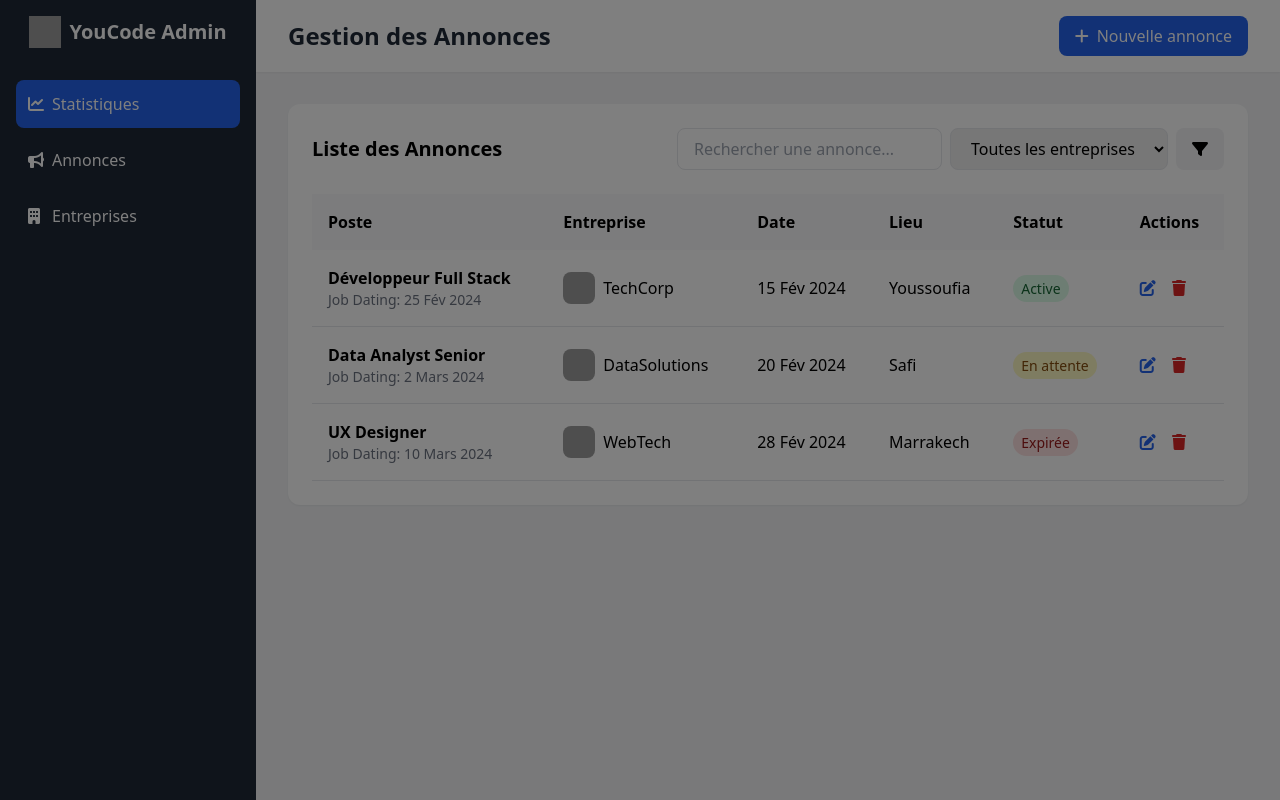
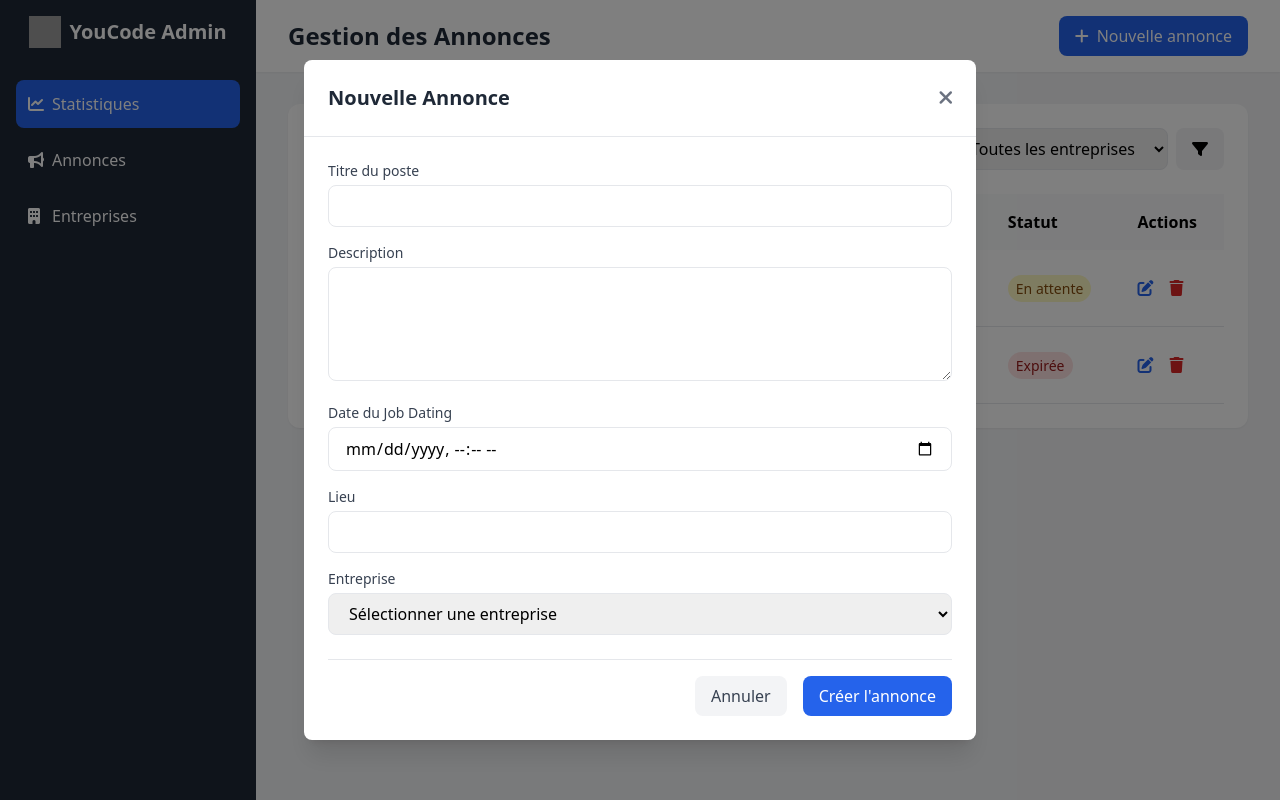
Before and after one commit to issam-mhj/JobDating, a PHP site: template app/views/announcements.twig in a window 1280 px wide, after a click on "Nouvelle annonce". Run offline with PHP 8.4, Linux system fonts and the light colour scheme; the template is opened without the code that fills it, so the values that code supplies are empty; some libraries are stand-ins or nearby versions; grey boxes are pictures that could not be loaded.

Commit message:
JD-3 JD-4 fixing conflicts and bugs from mins.

```diff
--- a/app/controllers/back/AdminController.php
+++ b/app/controllers/back/AdminController.php
@@ -5,6 +5,7 @@ use App\Core\Session;
 use App\Core\View;
 use App\Core\Logger;
 use App\Models\User;
+
 
 class AdminController extends Controller {
     public function index()
--- a/app/controllers/back/AnnouncementsController.php
+++ b/app/controllers/back/AnnouncementsController.php
@@ -11,10 +11,13 @@ class AnnouncementsController extends Controller {
 
 
     public function index() {
+        // $this->create();
 
 
         $announncements = Announncements::all();
-        return view::render('announcements', ['announncements' => $announncements]);
+        $companies = (new CompanyController())->getAll();
+
+        return view::render('announcements', ['announncements' => $announncements, 'companies' => $companies]);
 
     }
 
--- a/app/controllers/back/CompanyController.php
+++ b/app/controllers/back/CompanyController.php
@@ -31,4 +31,9 @@ class CompanyController extends Controller
 
         return view::render('/AdminDashboard');
     }
+    public function getAll(){
+
+        $companies = Company::all();
+        return $companies;
+    }
 }
--- a/app/controllers/front/UserController.php
+++ b/app/controllers/front/UserController.php
@@ -2,11 +2,11 @@
 
 namespace App\Controllers\Front;
 
+use App\Controllers\Back\CompanyController;
 use App\Core\Controller;
 use App\Core\Logger;
 use App\Core\Session;
 use App\Core\View;
-use App\Models\Company;
 use App\Models\User;
 
 class UserController extends Controller
@@ -14,10 +14,10 @@ class UserController extends Controller
     public function index()
     {
         $usersNumber = count(User::get());
+        $companies = (new CompanyController())->getAll();
 
         try {
             if (Session::isset('user_id') && $_SESSION['role'] == 'user') {
-                $companies = Company::all();
                 View::render('UserDashboard', ['usersNumber' => $usersNumber, 'companies' => $companies]);
             } else {
                 $this->redirect('/login');
--- a/app/views/UserDashboard.twig
+++ b/app/views/UserDashboard.twig
@@ -46,6 +46,9 @@
             </div>
         </div>
     </div>
+    {% for company in companies %}
+    <p>{{ company.company_name }}</p>
+    {% endfor %}
 
     <!-- Main Content -->
     <main class="max-w-7xl mx-auto px-4 sm:px-6 lg:px-8 py-12">
--- a/app/views/announcements.twig
+++ b/app/views/announcements.twig
@@ -1,3 +1,5 @@
+{# <pre>{{ dump(announncements) }}</pre> #}
+
 <!DOCTYPE html>
 <html lang="fr">
 <head>
@@ -81,11 +83,15 @@
                                 </tr>
                             </thead>
                             <tbody>
+                                    {% for announncement in announncements %}
                                 <tr class="border-b">
+
+
                                     <td class="p-4">
-                                        <div class="font-semibold">Développeur Full Stack</div>
-                                        <div class="text-sm text-gray-500">Job Dating: 25 Fév 2024</div>
+                                        <div class="font-semibold">{{ announncement.title }}</div>
+                                        <div class="text-sm text-gray-500">{{ announncement.created_at}}</div>
                                     </td>
+
                                     <td class="p-4">
                                         <div class="flex items-center">
                                             <img src="/api/placeholder/32/32" alt="TechCorp" class="h-8 w-8 rounded-lg mr-2">
@@ -108,6 +114,7 @@
                                         </button>
                                     </td>
                                 </tr>
+                                  {% endfor %}
                                                 <!-- More announcement rows -->
                                 <tr class="border-b">
                                     <td class="p-4">
@@ -172,9 +179,86 @@
     </div>
 
     <!-- Add Announcement Modal (to be implemented) -->
-    <div id="addAnnouncementModal" class="hidden fixed inset-0 bg-black bg-opacity-50 flex items-center justify-center">
-        <!-- Modal content would go here -->
+    <div id="addAnnouncementModal" class="hidden fixed inset-0 bg-black bg-opacity-50 flex items-center justify-center p-4">
+    <div class="bg-white rounded-lg shadow-xl w-full max-w-2xl">
+        <!-- Modal Header -->
+        <div class="flex justify-between items-center p-6 border-b">
+            <h2 class="text-xl font-bold text-gray-800">Nouvelle Annonce</h2>
+            <button onclick="document.getElementById('addAnnouncementModal').classList.add('hidden')"
+                    class="text-gray-500 hover:text-gray-700">
+                <i class="fas fa-times text-xl"></i>
+            </button>
+        </div>
+
+        <!-- Modal Body -->
+        <form class="p-6 space-y-6">
+            <div class="space-y-4">
+                <!-- Title -->
+                <div>
+                    <label class="block text-sm font-medium text-gray-700 mb-1">
+                        Titre du poste
+                    </label>
+                    <input type="text" name="title" required
+                           class="w-full px-4 py-2 border rounded-lg focus:ring-2 focus:ring-blue-500 focus:border-blue-500">
+                </div>
+
+                <!-- Description -->
+                <div>
+                    <label class="block text-sm font-medium text-gray-700 mb-1">
+                        Description
+                    </label>
+                    <textarea name="description" rows="4" required
+                            class="w-full px-4 py-2 border rounded-lg focus:ring-2 focus:ring-blue-500 focus:border-blue-500"></textarea>
+                </div>
+
+                <!-- Date -->
+                <div>
+                    <label class="block text-sm font-medium text-gray-700 mb-1">
+                        Date du Job Dating
+                    </label>
+                    <input type="datetime-local" name="date" required
+                           class="w-full px-4 py-2 border rounded-lg focus:ring-2 focus:ring-blue-500 focus:border-blue-500">
+                </div>
+
+                <!-- Location -->
+                <div>
+                    <label class="block text-sm font-medium text-gray-700 mb-1">
+                        Lieu
+                    </label>
+                    <input type="text" name="location" required
+                           class="w-full px-4 py-2 border rounded-lg focus:ring-2 focus:ring-blue-500 focus:border-blue-500">
+                </div>
+
+                <!-- Company -->
+                <div>
+                    <label class="block text-sm font-medium text-gray-700 mb-1">
+                        Entreprise
+                    </label>
+                    <select name="company_id" required
+                            class="w-full px-4 py-2 border rounded-lg focus:ring-2 focus:ring-blue-500 focus:border-blue-500">
+                        <option value="">Sélectionner une entreprise</option>
+                        {% for company in companies %}
+                        <option value="{{ company.id }}">{{ company.company_name }}</option>
+                    {% endfor %}
+                    </select>
+                </div>
+            </div>
+
+            <!-- Modal Footer -->
+            <div class="flex justify-end space-x-4 pt-4 border-t">
+                <button type="button"
+                        onclick="document.getElementById('addAnnouncementModal').classList.add('hidden')"
+                        class="px-4 py-2 text-gray-700 bg-gray-100 rounded-lg hover:bg-gray-200">
+                    Annuler
+                </button>
+                <button type="submit"
+                        class="px-4 py-2 text-white bg-blue-600 rounded-lg hover:bg-blue-700">
+                    Créer l'annonce
+                </button>
+            </div>
+        </form>
     </div>
+</div>
 
 </body>
 </html>
--- a/config/routes.php
+++ b/config/routes.php
@@ -7,7 +7,7 @@ $router->add('GET', '/signup', 'Front\AuthController@signup');
 $router->add('POST', '/signup', 'Front\AuthController@signup');
 $router->add('GET', '/logout', 'Front\AuthController@logout');
 $router->add('GET', '/Admin', 'Back\AdminController@index');
-$router->add('GET', '/Admin/Announcements', 'Back\AdminController@announce');
+$router->add('GET', '/Admin/Announcements', 'Back\AnnouncementsController@index');
 $router->add('GET', '/Admin/Companies', 'Back\AdminController@companies');
 $router->add('POST', '/Admin/Companies', 'Back\CompanyController@store');
 $router->add('GET', '/Home', 'Front\UserController@index');
--- a/public/index.php
+++ b/public/index.php
@@ -22,7 +22,8 @@ try {
     Session::start();
 
     $loader = new FilesystemLoader(__DIR__ . '/../app/views');
-    $twig = new Environment($loader);
+    $twig = new Environment($loader, ['debug' => true]);
+    $twig->addExtension(new \Twig\Extension\DebugExtension());
 
     View::setTwig($twig);
 
```
